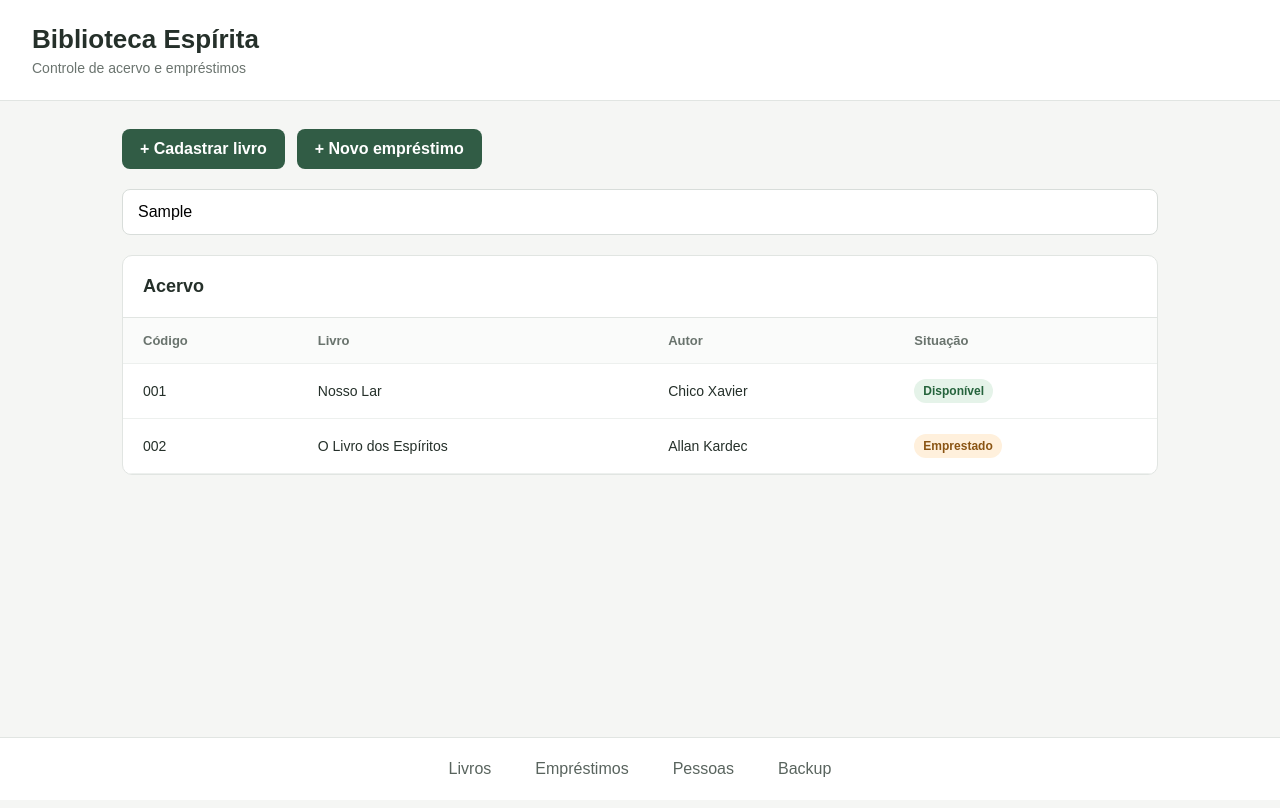
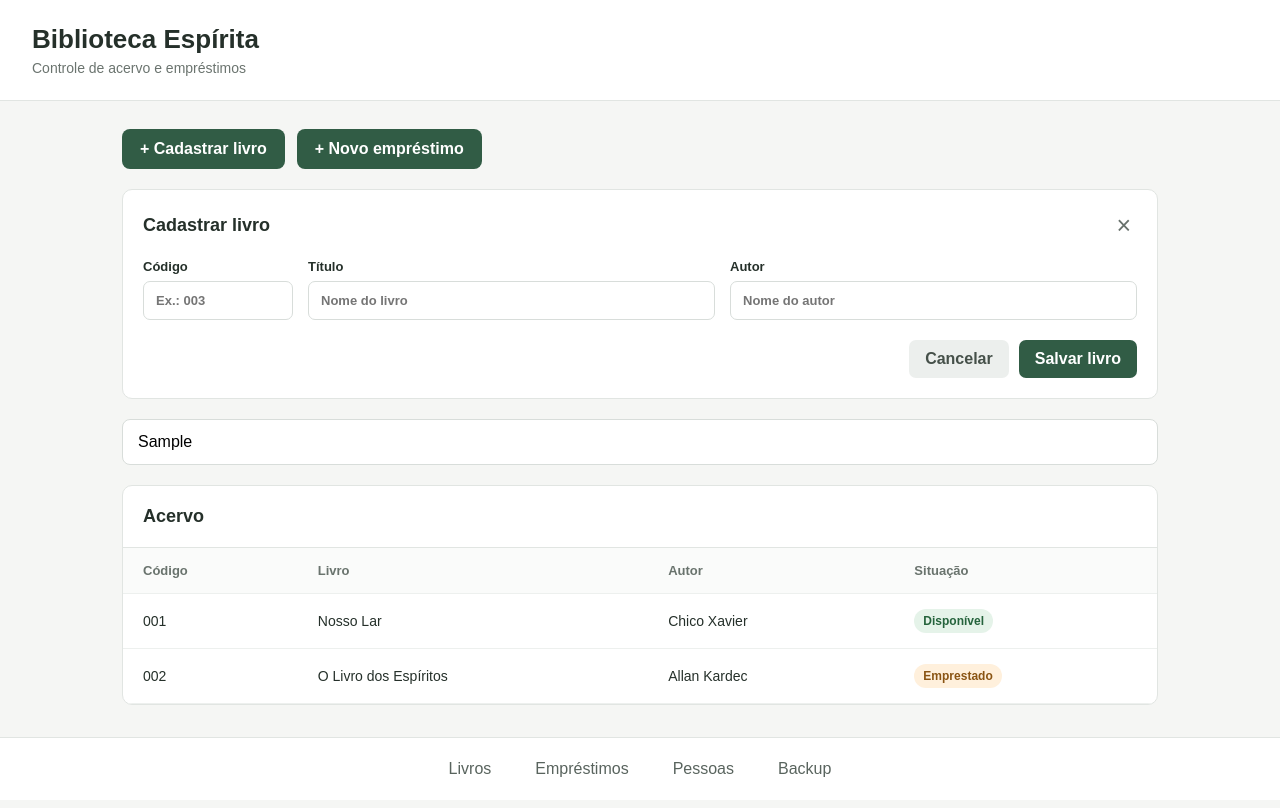
Before and after one commit to lhrizzoo/biblioteca-espirita, a React (Vite) app: page / in a window 1280 px wide. Both pictures are taken after typing "Sample" into the empty fields and a click on the button "+ Cadastrar livro". Built offline with nearby package versions, Linux system fonts and the light colour scheme.

Commit message:
V0.2 - cadastro inicial de livros

```diff
--- a/src/App.css
+++ b/src/App.css
@@ -164,3 +164,77 @@ td {
   background: #eef1ef;
   color: #25302a;
 }
+.formulario {
+  background: white;
+  border: 1px solid #e1e5e2;
+  border-radius: 10px;
+  padding: 20px;
+  margin-bottom: 20px;
+}
+
+.formulario-topo {
+  display: flex;
+  align-items: center;
+  justify-content: space-between;
+  margin-bottom: 18px;
+}
+
+.formulario-topo h2 {
+  margin: 0;
+  font-size: 18px;
+}
+
+.fechar {
+  background: transparent;
+  border: 0;
+  font-size: 25px;
+  cursor: pointer;
+  color: #68716c;
+}
+
+.campos {
+  display: grid;
+  grid-template-columns: 150px 1fr 1fr;
+  gap: 15px;
+}
+
+.campos label {
+  display: flex;
+  flex-direction: column;
+  gap: 7px;
+  font-size: 13px;
+  font-weight: 600;
+}
+
+.campos input {
+  padding: 11px 12px;
+  border: 1px solid #d8ddda;
+  border-radius: 7px;
+  outline: none;
+}
+
+.campos input:focus {
+  border-color: #315c45;
+}
+
+.formulario-acoes {
+  display: flex;
+  justify-content: flex-end;
+  gap: 10px;
+  margin-top: 20px;
+}
+
+.formulario-acoes button {
+  border: 0;
+  border-radius: 7px;
+  padding: 10px 16px;
+  background: #315c45;
+  color: white;
+  cursor: pointer;
+  font-weight: 600;
+}
+
+.formulario-acoes .cancelar {
+  background: #ecefed;
+  color: #455049;
+}
--- a/src/App.tsx
+++ b/src/App.tsx
@@ -1,6 +1,56 @@
+import { useState } from "react";
 import "./App.css";
 
+type Livro = {
+  codigo: string;
+  titulo: string;
+  autor: string;
+  disponivel: boolean;
+};
+
 function App() {
+  const [mostrarCadastro, setMostrarCadastro] = useState(false);
+
+  const [livros, setLivros] = useState<Livro[]>([
+    {
+      codigo: "001",
+      titulo: "Nosso Lar",
+      autor: "Chico Xavier",
+      disponivel: true,
+    },
+    {
+      codigo: "002",
+      titulo: "O Livro dos Espíritos",
+      autor: "Allan Kardec",
+      disponivel: false,
+    },
+  ]);
+
+  const [codigo, setCodigo] = useState("");
+  const [titulo, setTitulo] = useState("");
+  const [autor, setAutor] = useState("");
+
+  function cadastrarLivro() {
+    if (!codigo.trim() || !titulo.trim() || !autor.trim()) {
+      alert("Preencha código, título e autor.");
+      return;
+    }
+
+    const novoLivro: Livro = {
+      codigo: codigo.trim(),
+      titulo: titulo.trim(),
+      autor: autor.trim(),
+      disponivel: true,
+    };
+
+    setLivros([...livros, novoLivro]);
+
+    setCodigo("");
+    setTitulo("");
+    setAutor("");
+    setMostrarCadastro(false);
+  }
+
   return (
     <div className="app">
       <header className="topo">
@@ -12,9 +62,67 @@ function App() {
 
       <main className="conteudo">
         <section className="acoes">
-          <button>+ Cadastrar livro</button>
+          <button onClick={() => setMostrarCadastro(true)}>
+            + Cadastrar livro
+          </button>
+
           <button>+ Novo empréstimo</button>
         </section>
+
+        {mostrarCadastro && (
+          <section className="formulario">
+            <div className="formulario-topo">
+              <h2>Cadastrar livro</h2>
+
+              <button
+                className="fechar"
+                onClick={() => setMostrarCadastro(false)}
+              >
+                ×
+              </button>
+            </div>
+
+            <div className="campos">
+              <label>
+                Código
+                <input
+                  value={codigo}
+                  onChange={(e) => setCodigo(e.target.value)}
+                  placeholder="Ex.: 003"
+                />
+              </label>
+
+              <label>
+                Título
+                <input
+                  value={titulo}
+                  onChange={(e) => setTitulo(e.target.value)}
+                  placeholder="Nome do livro"
+                />
+              </label>
+
+              <label>
+                Autor
+                <input
+                  value={autor}
+                  onChange={(e) => setAutor(e.target.value)}
+                  placeholder="Nome do autor"
+                />
+              </label>
+            </div>
+
+            <div className="formulario-acoes">
+              <button
+                className="cancelar"
+                onClick={() => setMostrarCadastro(false)}
+              >
+                Cancelar
+              </button>
+
+              <button onClick={cadastrarLivro}>Salvar livro</button>
+            </div>
+          </section>
+        )}
 
         <section className="pesquisa">
           <input
@@ -37,23 +145,22 @@ function App() {
             </thead>
 
             <tbody>
-              <tr>
-                <td>001</td>
-                <td>Nosso Lar</td>
-                <td>Chico Xavier</td>
-                <td>
-                  <span className="disponivel">Disponível</span>
-                </td>
-              </tr>
-
-              <tr>
-                <td>002</td>
-                <td>O Livro dos Espíritos</td>
-                <td>Allan Kardec</td>
-                <td>
-                  <span className="emprestado">Emprestado</span>
-                </td>
-              </tr>
+              {livros.map((livro) => (
+                <tr key={livro.codigo}>
+                  <td>{livro.codigo}</td>
+                  <td>{livro.titulo}</td>
+                  <td>{livro.autor}</td>
+                  <td>
+                    <span
+                      className={
+                        livro.disponivel ? "disponivel" : "emprestado"
+                      }
+                    >
+                      {livro.disponivel ? "Disponível" : "Emprestado"}
+                    </span>
+                  </td>
+                </tr>
+              ))}
             </tbody>
           </table>
         </section>
```
